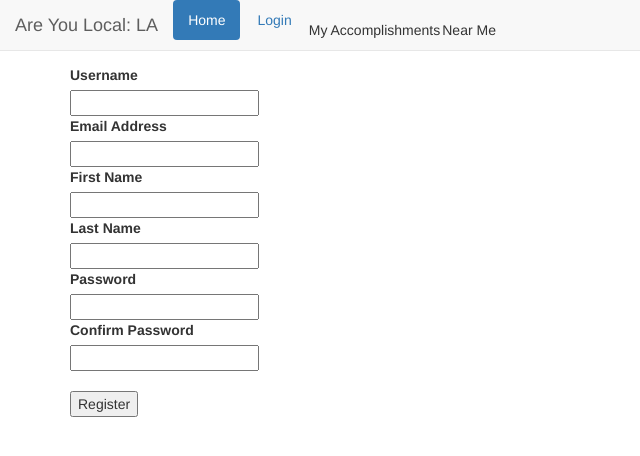
After one commit to peterskipper/are-you-local, a Flask app: template app/templates/register.html in a window 1280 px wide. The commit adds this page. Shown: the top 456 px of the page, without its empty margins (0-640 px from the left). Run offline with Flask 2, Linux system fonts and the light colour scheme; the template is opened without the code that fills it: values that come from a table or form of the project are taken from there, others are empty; some libraries are stand-ins or nearby versions.

Commit message:
Added Form classes

```diff
--- /dev/null
+++ b/app/forms.py
@@ -0,0 +1,18 @@
+from wtforms import Form, TextField, PasswordField, validators
+
+class RegistrationForm(Form):
+    username = TextField('Username', [validators.Length(min=3),
+        validators.InputRequired()])
+    email = TextField('Email Address', [validators.Email(),
+        validators.InputRequired()])
+    fname = TextField('First Name')
+    lname = TextField('Last Name')
+    password = PasswordField('Password', [
+            validators.InputRequired(),
+            validators.EqualTo('confirm', message='Passwords must match')
+        ])
+    confirm = PasswordField('Confirm Password')
+
+class LoginForm(Form):
+    name = TextField('Username or Email', [validators.InputRequired()])
+    password = PasswordField('Password', [validators.InputRequired()])
--- a/app/templates/login.html
+++ b/app/templates/login.html
@@ -9,6 +9,9 @@
         <label for="password">Password</label>
         <input type="password" class="form-control" id="password" name="password" placeholder="Password" required>
     </div>
-    <button type="submit" class="btn btn-default">Submit</button>
+    <button type="submit" class="btn btn-primary">Submit</button>
 </form>
+<div>
+    <a href="{{ url_for('register_get') }}" class="btn btn-default" role="button">Create Account</a>
+</div>
 {% endblock %}
--- /dev/null
+++ b/app/templates/macros.html
@@ -0,0 +1,12 @@
+{% macro render_field(field) %}
+<dt>{{ field.label }}</dt>
+<dd>{{ field(**kwargs)|safe }}
+{% if field.errors %}
+<ul class="errors">
+    {% for error in field.errors %}
+    <li>{{ error }}</li>
+    {% endfor %}
+</ul>
+{% endif %}
+</dd>
+{% endmacro %}
--- /dev/null
+++ b/app/templates/register.html
@@ -0,0 +1,15 @@
+{% extends "base.html" %}
+{% from "macros.html" import render_field %}
+{% block content %}
+<form role="form" action="/register" method="POST">
+    <dl>
+        {{ render_field(form.username) }}
+        {{ render_field(form.email) }}
+        {{ render_field(form.fname) }}
+        {{ render_field(form.lname) }}
+        {{ render_field(form.password) }}
+        {{ render_field(form.confirm)}}
+    </dl>
+    <input type="submit" value="Register">
+</form>
+{% endblock %}
```
Also changed, not shown: app/models.py (+10 -8 lines), app/views.py (+34 -3 lines).
